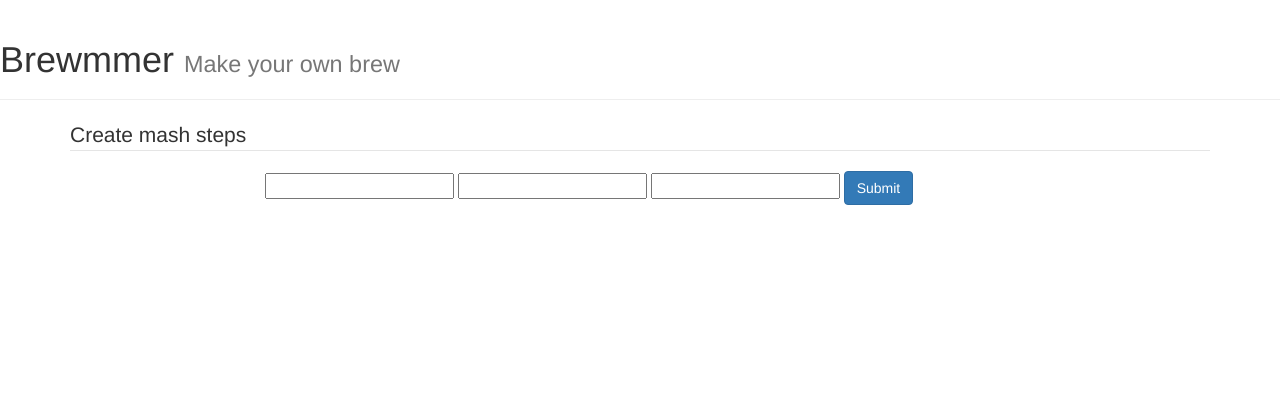
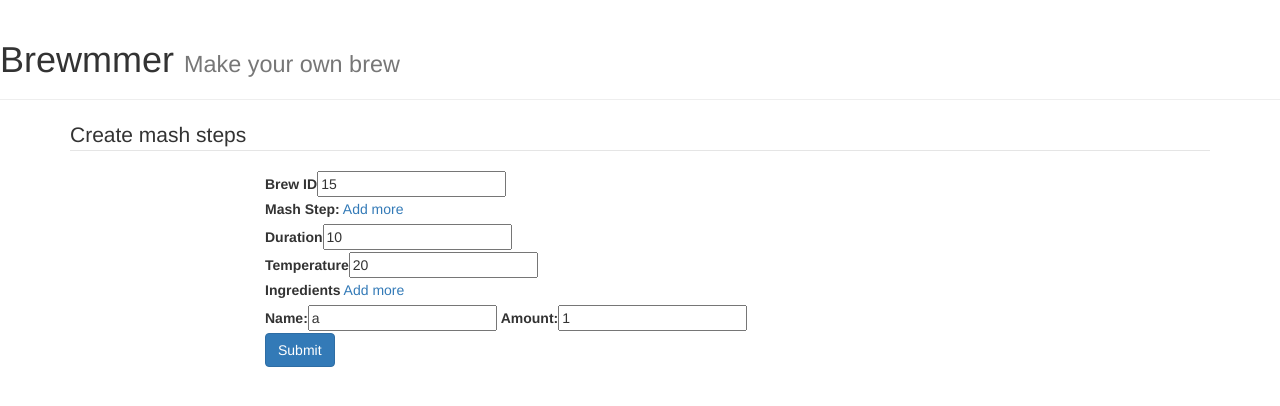
Before and after one commit to brewm/brewmmer-django, a Django app: page /brew/create-mash/ in a window 1280 px wide. Shown: the top 406 px of the page. Run offline with Django 3.2, Linux system fonts and the light colour scheme; some libraries are stand-ins or nearby versions.

Commit message:
added extendable mash-step creation page

```diff
--- a/brewmmer/brew/templates/brew/create_mash_steps.html
+++ b/brewmmer/brew/templates/brew/create_mash_steps.html
@@ -9,42 +9,120 @@
   	{% csrf_token %}
 	<div class="form-group">
 		<div class="col-md-10 col-md-offset-2">
-        <input id="brew_id" type="text" name="brew_id"></input>
-        <input id="duration" type="text" name="duration"></input>
-        <input id="temperature" type="text" name="temperature"></input>
-        <button id="submit" type="submit" value="create" class="btn btn-primary">Submit</button>
+			<label>Brew ID</label><input id="brew_id" type="text" name="brew_id" value="15"></input></br >
+			<div class="mash_step_wrap">
+				<div class="mash_step">
+					<label>Mash Step:</label>
+					<a class="add_mash_step_button" onClick="addMashStepFields(event);">Add more</a><br />
+					<label>Duration</label><input class="mash_duration" type="text" name="mash_duration" value="10"></input></br >
+					<label>Temperature</label><input class="mash_temperature" type="text" name="mash_temperature" value="20"></input></br >
+
+					<div class="ingredients">
+						<label>Ingredients</label>
+						<a href="#" class="add_ingredient_button" onClick="addIngredientFields(event);">Add more</a><br />
+						<div class="ingredient">
+							<label>Name:</label><input type="text" class="ingredient_name" name="ingredient_name" value="a"/>
+							<label>Amount:</label><input type="text" class="ingredient_amount" name="ingredient_amount" value="1"/>
+						</div>
+					</div>
+				</div>
+			</div>
+			<button id="submit" type="submit" class="btn btn-primary">Submit</button>
 		</div>
 	</div>
 </form>
 
 <script>
+	function getCookie(name) {
+	    var cookieValue = null;
+	    if (document.cookie && document.cookie != '') {
+	        var cookies = document.cookie.split(';');
+	        for (var i = 0; i < cookies.length; i++) {
+	            var cookie = jQuery.trim(cookies[i]);
+	            // Does this cookie string begin with the name we want?
+	            if (cookie.substring(0, name.length + 1) == (name + '=')) {
+	                cookieValue = decodeURIComponent(cookie.substring(name.length + 1));
+	                break;
+	            }
+	        }
+	    }
+	    return cookieValue;
+	}
+	var csrftoken = getCookie('csrftoken');
+
+	function csrfSafeMethod(method) {
+	    // these HTTP methods do not require CSRF protection
+	    return (/^(GET|HEAD|OPTIONS|TRACE)$/.test(method));
+	}
+	$.ajaxSetup({
+	    beforeSend: function(xhr, settings) {
+	        if (!csrfSafeMethod(settings.type) && !this.crossDomain) {
+	            xhr.setRequestHeader("X-CSRFToken", csrftoken);
+	        }
+	    }
+	});
+
 	$("#submit").click(function(){
+		event.preventDefault();
+		var post_data = { 'steps': []};
+		$(".mash_step").each(function(index){
+        	step = {
+        		'brew': $("#brew_id").val(),
+        		'duration': $(this).children('.mash_duration').val(),
+	            'temperature': $(this).children('.mash_temperature').val(),
+	            "ingredients": []
+        	};
+        	$(this).children('.ingredients').children('.ingredient').each(function(index){
+				step.ingredients.push({
+					'name': $(this).children('.ingredient_name').val(),
+					'amount': $(this).children('.ingredient_amount').val()
+				});
+        	});
+        	post_data.steps.push(step);
+        });
+        console.log(post_data);
+
 		$.ajax({
 			type: "POST",
 			url: "/brew/create-mash/",
-			data: JSON.stringify(
-				{
-					"steps": [
-				        {
-				            "brew": $("#brew_id").val(),
-				            "duration": $("#duration").val(),
-				            "temperature": $("#temperature").val(),
-				            "ingredient": [
-				                {
-				                    "name": "water",
-				                    "amount": 10
-				                },
-				                {
-				                    "name": "malt",
-				                    "amount": 10
-				                }
-				            ]
-				        }
-				    ]
-				}),
-			contentType: "application/json; charset=utf-8"
+			data: { "formdata": JSON.stringify(post_data) }
+		}).done(function (response) {
+			console.log(response)
+			window.location = response;
 		})
 	})
 
+
+	function addIngredientFields(event){ //on add input button click
+	    var e = event || window.event;
+  		var src = e.target || e.srcElement;
+  		console.log(src)
+		$(src).parent('div').append('<div class="ingredient"><label>Name:</label><input type="text" class="ingredient_name" name="ingredient_name"/><label>Amount:</label><input type="text" class="ingredient_amount" name="ingredient_amount"/><a href="#" class="remove_ingredient" onClick="removeIngredient(event);">Remove</a></div>');
+    }
+
+    function removeIngredient(event){ //user click on remove text
+        event.preventDefault();
+        var e = event || window.event;
+  		var src = e.target || e.srcElement;
+  		console.log(src)
+        $(src).parent('div').remove();
+    }
+
+    function addMashStepFields(event){ //on add input button click
+	    var e = event || window.event;
+  		var src = e.target || e.srcElement;
+  		console.log(src)
+		$('.mash_step_wrap').append('<div class="mash_step"><label>Mash Step:</label></br /><label>Duration</label><input class="mash_duration" type="text" name="mash_duration" value="10"></input></br ><label>Temperature</label><input class="mash_temperature" type="text" name="mash_temperature" value="10"></input></br ><div class="ingredients"><label>Ingredients</label><a class="add_ingredient_button" onClick="addIngredientFields(event);">Add more</a><div class="ingredient"><label>Name:</label><input type="text" class="ingredient_name" name="ingredient_name"/><label>Amount:</label><input type="text" class="ingredient_amount" name="ingredient_amount"/></div></div><a href="#" class="remove_mash_step" onClick="removeMashStepFields(event);">Remove</a></div>');
+    }
+
+    function removeMashStepFields(event){ //user click on remove text
+        event.preventDefault();
+        var e = event || window.event;
+  		var src = e.target || e.srcElement;
+  		console.log(src)
+        $(src).parent('div').remove();
+    }
+
+
 </script>
 {% endblock %}
--- a/brewmmer/brew/urls.py
+++ b/brewmmer/brew/urls.py
@@ -9,4 +9,5 @@ urlpatterns = [
     url(r'^list/$', views.list, name='list'),
     url(r'^(?P<brew_id>[0-9]+)/$', views.api, name='api'),
     url(r'^create-mash/$', views.create_mash, name='create-mash'),
+    url(r'^error/$', views.error, name='error'),
 ]
--- a/brewmmer/brew/views.py
+++ b/brewmmer/brew/views.py
@@ -7,6 +7,8 @@ from forms import CreateForm
 
 from django.http import HttpResponseRedirect
 from django.views.generic import CreateView
+
+import json
 
 def get_or_none(klass, object_id):
     o = None
@@ -18,6 +20,9 @@ def get_or_none(klass, object_id):
 
 def index(request):
   return HttpResponse("First view of Brew")
+
+def error(request):
+  return render(request, "brew/error.html")
 
 def create(request):
 	create_form = CreateForm()
@@ -65,12 +70,12 @@ def api(request, brew_id=None):
 """
 def create_mash(request):
   if request.method == "POST":
-    steps = request.POST['steps']
+    steps = json.loads(request.POST['formdata'])['steps']
     for step in steps:
       brew_id = step['brew']
       brew = get_or_none(Brew, brew_id)
       if brew is None:
-        return HttpResponse("No brew found with this ID: %s" % brew_id)
+        return HttpResponse("/brew/error")
       duration = step['duration']
       temperature = step['temperature']
       mash_step = MashStep.objects.create(brew=brew, duration=duration, temperature=temperature)
@@ -82,7 +87,7 @@ def create_mash(request):
         # TODO: check if ingredient is from the recipe
         # https://docs.djangoproject.com/en/1.9/ref/models/querysets/#select-related
         ingredient = MashIngredient.objects.create(mash_step=mash_step, name=name, amount=amount)
-      return HttpResponse("SUCCESS")
+    return HttpResponse("/brew/%s" % brew_id)
   if request.method == "GET":
     return render(request, "brew/create_mash_steps.html")
 
```
Also changed, not shown: brewmmer/brew/templates/brew/error.html (added, +7 -0 lines), brewmmer/db.sqlite3. Lines whose indentation alone changed are shown as unchanged.
